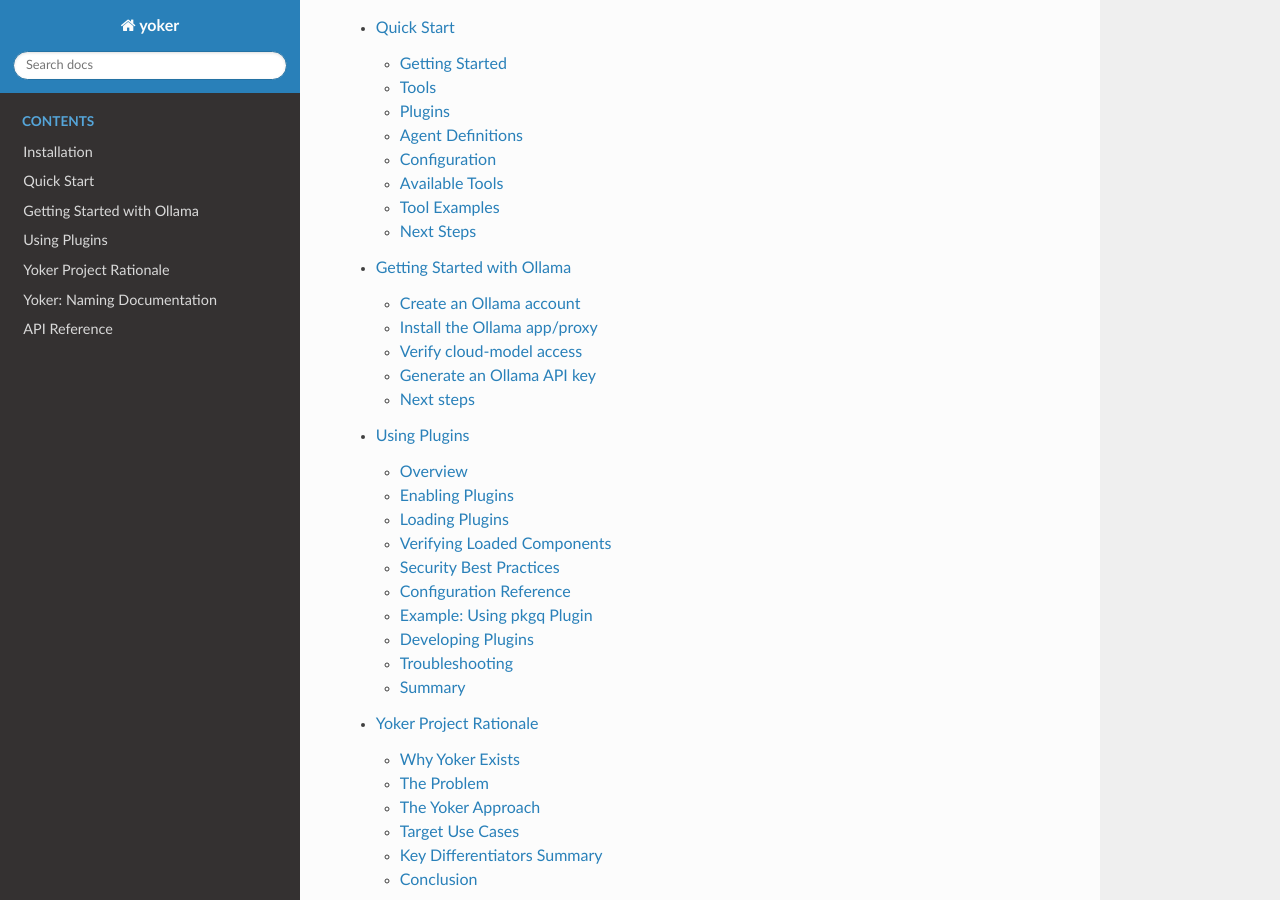
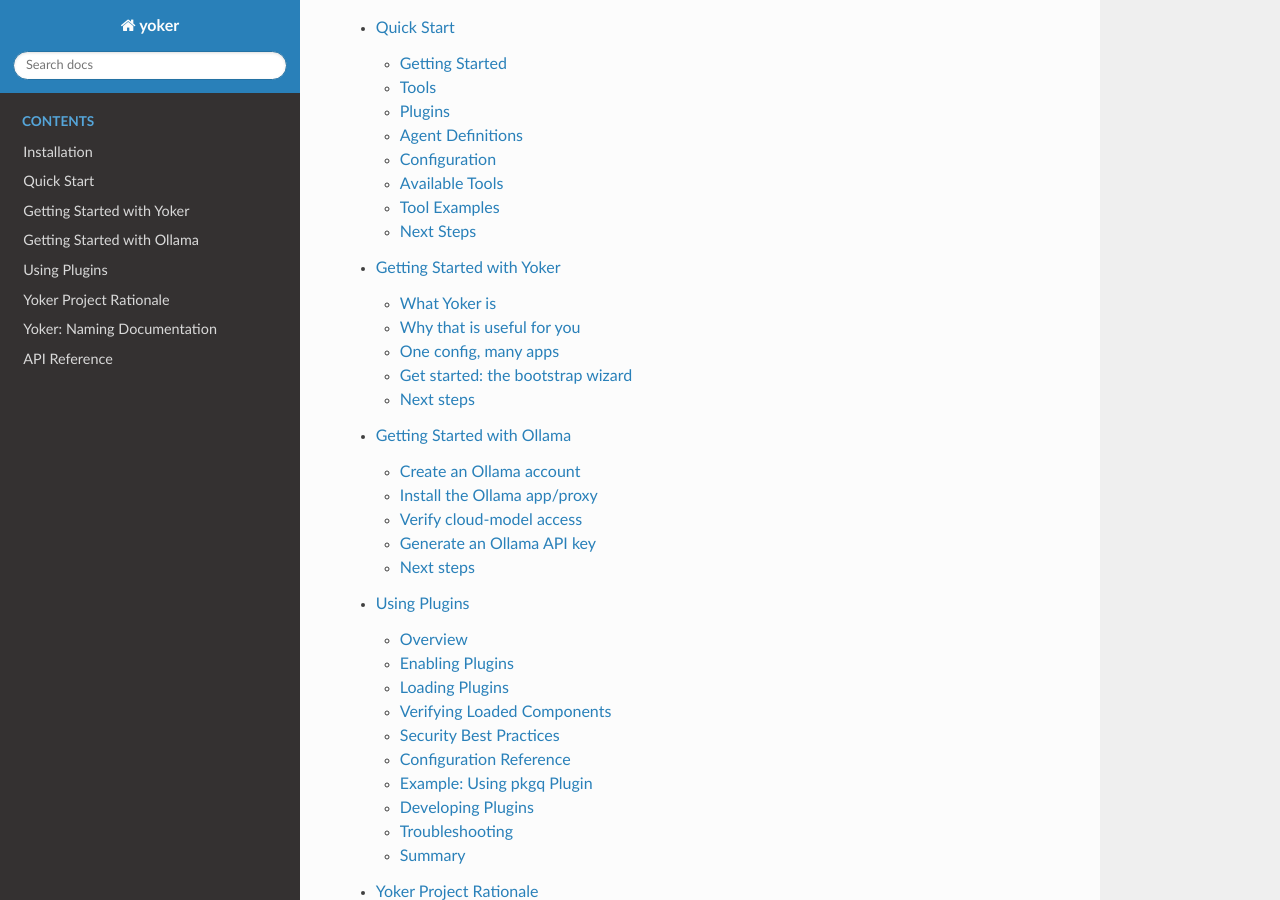
Before and after one commit to christophevg/yoker, a Sphinx documentation site: the page built from docs/index.md, in a window 1280 px wide and 900 px high, scrolled down 2174 px. Built offline with Sphinx 7.4.7 and the Read the Docs theme 3.1.0, drawn with Linux system fonts in a browser that asks for light colours; part of the change alters nothing that is shown.

Commit message:
docs: add getting-started-with-yoker end-user guide (MBI-002)
Add docs/guides/getting-started-with-yoker.md, a concise end-user-facing
overview of Yoker as a provider-neutral AI backend shared across all
Yoker-based apps via one ~/.yoker.toml config. Register it in the index
toctree before the Ollama guide so the bootstrap wizard's docs link
resolves to an introductory page.

🤖 Implemented together with a coding agent.

````diff
--- /dev/null
+++ b/docs/guides/getting-started-with-yoker.md
@@ -0,0 +1,89 @@
+# Getting Started with Yoker
+
+(yoker-overview)=
+
+You installed an app, package, or module that uses **Yoker** as its AI backend,
+and now you are wondering what Yoker is and what you need to do. This page
+explains it in plain terms and gets you through the one-time setup.
+
+---
+
+## What Yoker is
+
+Yoker is a **provider-neutral AI backend** for running agentic workflows. It is
+the layer that sits between the app you are using and the language model that
+powers it. Instead of each app building its own agent plumbing, they all share
+Yoker.
+
+In practice this means: any app, package, or module that supports Yoker can run
+on top of the **same Yoker installation and configuration**. You set Yoker up
+once, and every Yoker-based tool benefits.
+
+## Why that is useful for you
+
+- **One-time setup for all agentic workflows.** Configure Yoker once and every
+  Yoker-based app, package, or module you run afterwards reuses that same
+  setup. No per-app configuration, no repeated wizard runs.
+- **Provider- and model-neutral.** Yoker does not lock you into a single
+  vendor. Today it ships with an [Ollama](https://ollama.com) backend; more
+  backends (OpenAI, Anthropic, and others) are planned. You choose the provider
+  and model that fit your cost, privacy, and performance needs.
+- **Transparent.** Yoker does not hide what it does. Prompts, tool calls, and
+  agent decisions are visible and inspectable, so you stay in control of what
+  the AI does on your behalf.
+
+## One config, many apps
+
+Yoker stores its configuration in a single file in your home directory:
+
+```
+~/.yoker.toml
+```
+
+This file describes which backend to use, which model, and any other Yoker
+settings. Every Yoker-based app reads the same `~/.yoker.toml`, so a change you
+make there applies to all of them at once.
+
+You normally do not edit this file by hand. The bootstrap wizard (below)
+creates and fills it in for you.
+
+## Get started: the bootstrap wizard
+
+The first time you run any Yoker-based app (or `yoker` itself), Yoker detects
+that no configuration exists yet and launches the **bootstrap wizard**. The
+wizard walks you through the one-time setup in a few short steps:
+
+1. **Backend connection** — choose how Yoker reaches a language model. Today
+   this means connecting to Ollama, either through the local app or with an
+   API key. See {doc}`Getting Started with Ollama <getting-started-with-ollama>`
+   for the exact steps to create an account, install the app, and (optionally)
+   generate a key.
+2. **Model selection** — pick a model from a curated list, or accept the
+   default. You can change this later in `~/.yoker.toml`.
+3. **Confirmation** — Yoker writes the configuration to `~/.yoker.toml` and
+   you are ready to go.
+
+After the wizard completes, every other Yoker-based app you start will pick up
+the same configuration automatically. You only run the wizard once.
+
+### Run Yoker directly
+
+If you want to try Yoker on its own before using it through another app, run:
+
+```bash
+pip install yoker
+python -m yoker
+```
+
+The wizard appears on first launch. Once configured, Yoker drops you into an
+interactive chat session so you can confirm the model responds.
+
+## Next steps
+
+- {doc}`Getting Started with Ollama <getting-started-with-ollama>` — create an
+  Ollama account, install the local app/proxy, and optionally generate an API
+  key. This is the detailed companion to step 1 of the bootstrap wizard.
+- {doc}`Quick Start <../quickstart>` — an overview of running Yoker, including
+  interactive and batch modes.
+- {doc}`Why Yoker? <../rationale>` — the design rationale behind Yoker and how
+  it compares to other solutions.
--- a/docs/index.md
+++ b/docs/index.md
@@ -39,6 +39,7 @@ python -m yoker
 
 installation
 quickstart
+guides/getting-started-with-yoker
 guides/getting-started-with-ollama
 plugins
 rationale
````
